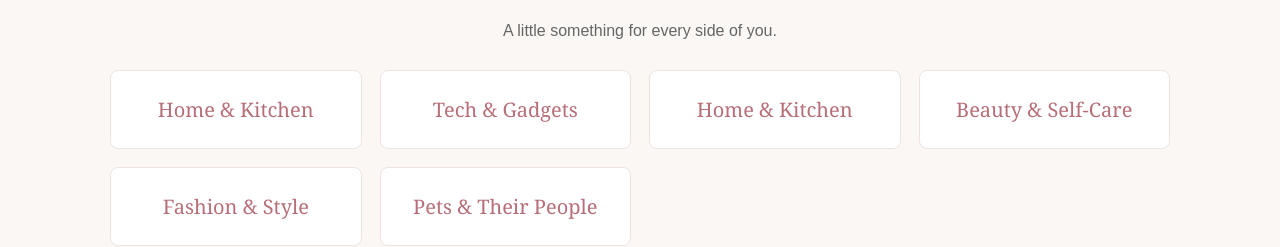
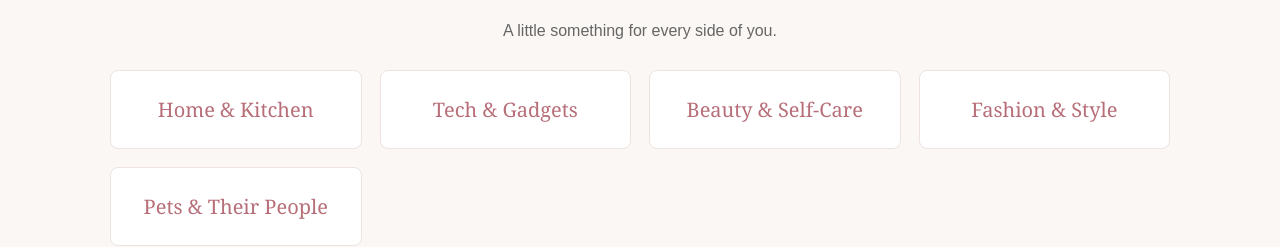
Before and after one commit to bombardist-web/the-side-chick, a plain HTML site: page index.html in a window 1280 px wide. Shown: the part 589-836 px from the top of the page. Drawn offline with Linux system fonts and the light colour scheme.

Commit message:
Update index.html

```diff
--- a/index.html
+++ b/index.html
@@ -186,7 +186,6 @@
     <div class="categories">
       <a class="category" href="kitchen-organization.html" style="display:block;text-decoration:none;">Home & Kitchen</a>
       <a class="category" href="tech-gadgets.html" style="display:block;text-decoration:none;">Tech & Gadgets</a>
-      <a class="category" href="kitchen-organization.html" style="display:block;text-decoration:none;">Home & Kitchen</a>
       <div class="category">Beauty & Self-Care</div>
       <div class="category">Fashion & Style</div>
       <div class="category">Pets & Their People</div>
```
